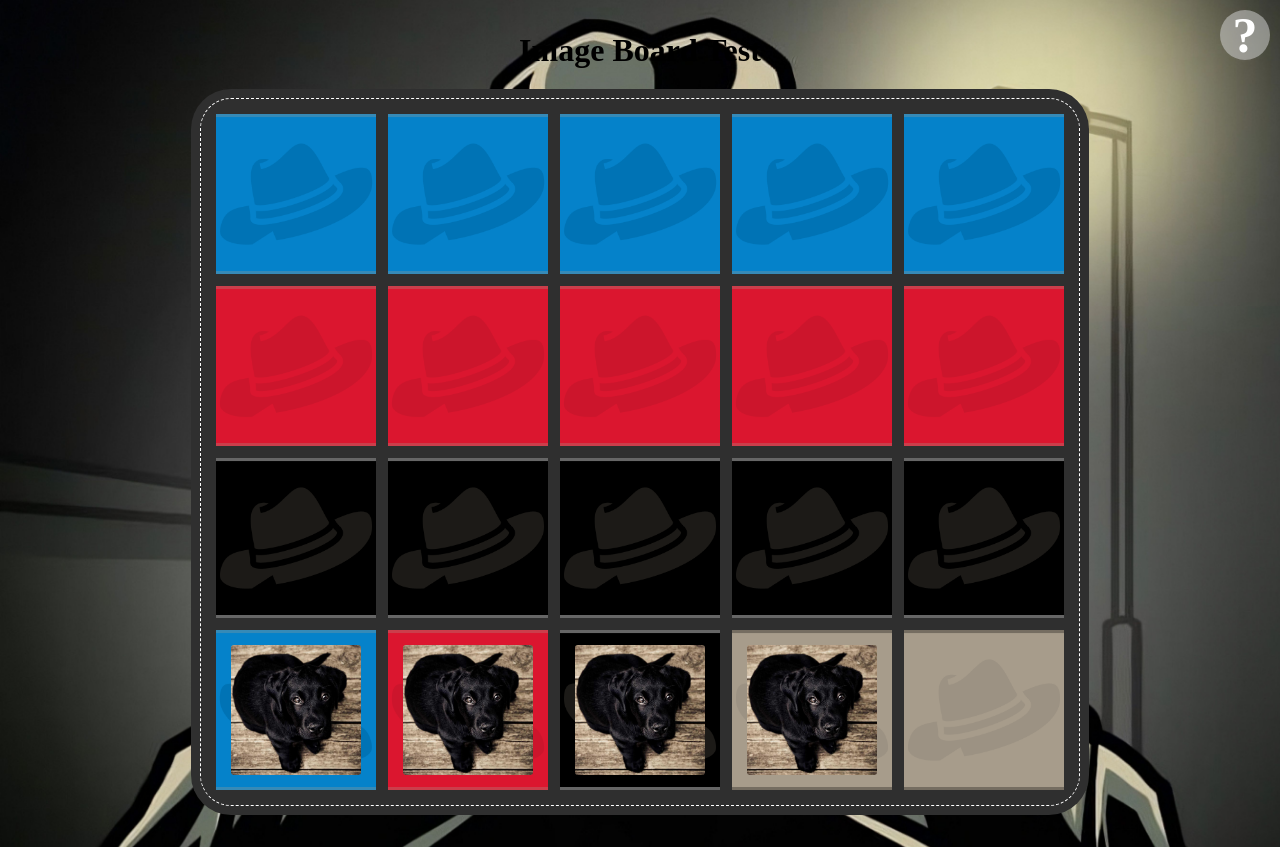
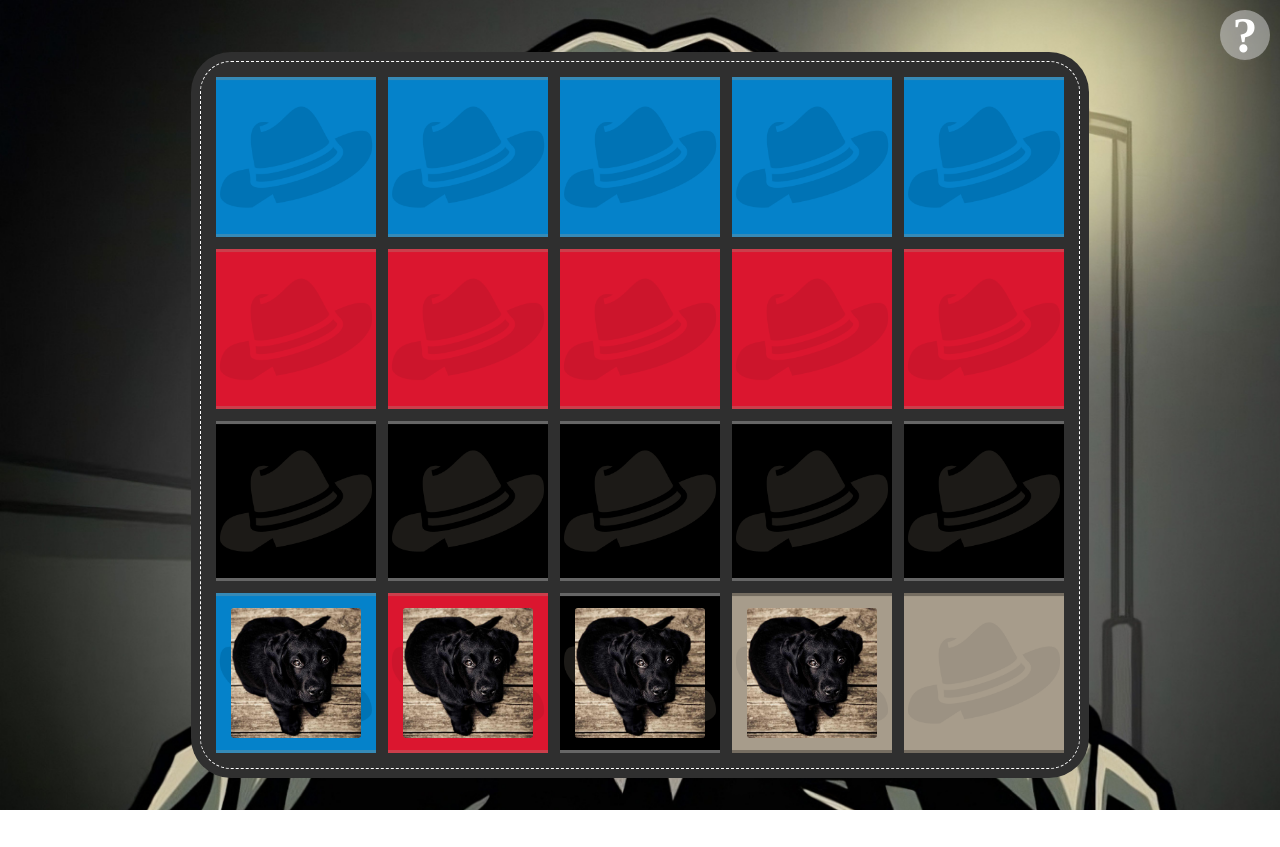
Before and after one commit to cyrimu/sopra-fs25-group-16-client, a Next.js app: page /image-board-test in a window 1280 px wide. After the commit the page ends 810 px from the top, so only its background shows below. Built offline with nearby package versions, Linux system fonts and the light colour scheme; a web font is replaced by a local one; what @ant-design/nextjs-registry would draw is missing.

Commit message:
remove title

```diff
--- a/app/image-board-test/page.tsx
+++ b/app/image-board-test/page.tsx
@@ -64,7 +64,6 @@ export default function ImageBoardTestPage() {
 
   return (
     <main style={{ padding: "2rem" }}>
-      <h1 style={{ textAlign: "center" }}>Image Board Test</h1>
       <div className={styles.boardWrapper}>
         <div className={styles.boardContainer}>
           <div className={styles.boardGrid}>
```
